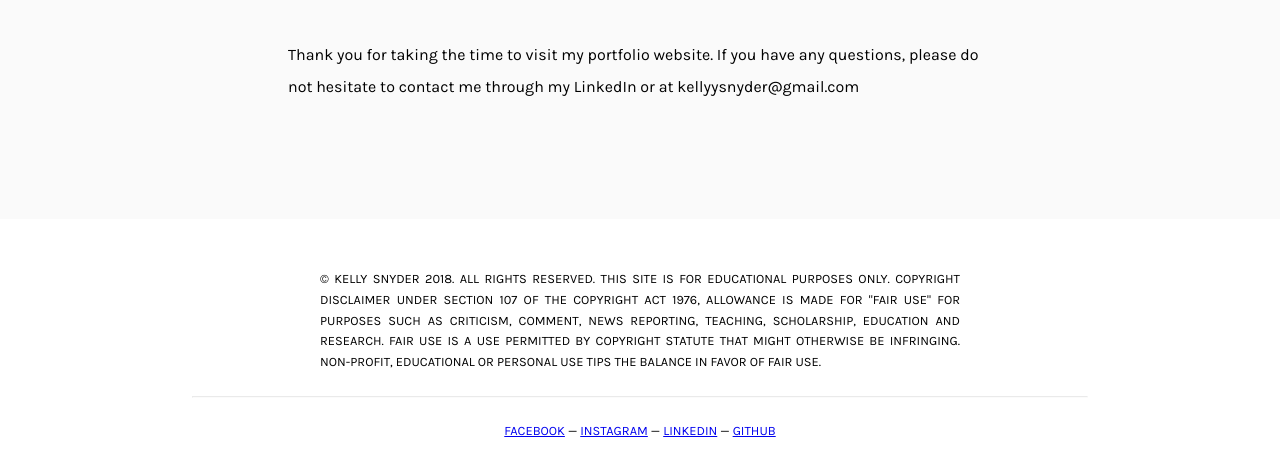
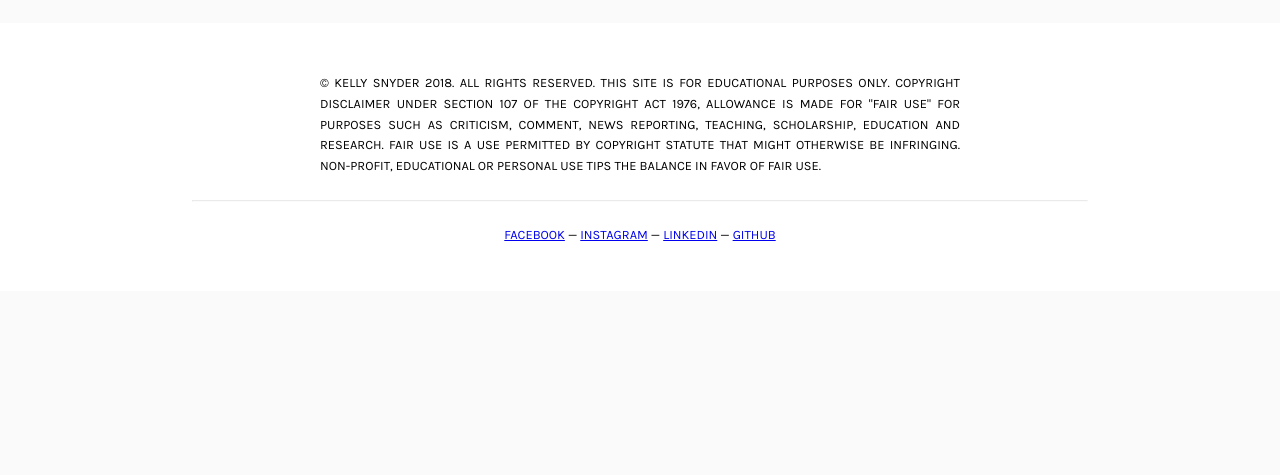
Before and after one commit to kellyasnyder/kellyasnyder.github.io, a plain HTML site: page index.html in a window 1280 px wide. Shown: the part 1137-1612 px from the top of the page. After the commit the page ends 1428 px from the top, so only its background shows below. Drawn offline with Linux system fonts and the light colour scheme.

Commit message:
updates style

```diff
--- a/CSS/_header.scss
+++ b/CSS/_header.scss
@@ -49,6 +49,6 @@ header {
 }
 
 .headerimg {
-    margin: 25px auto;
+    margin: auto;
     width: 100%;
 }
--- a/CSS/styles.scss
+++ b/CSS/styles.scss
@@ -13,7 +13,7 @@
 body {
     font-family: 'karla', monospace, Arial, Helvetica, sans-serif;
     color: #000;
-    margin: 150px auto auto auto;
+    margin: auto;
     background-color: #fafafa;
     font-size: 1em;
     line-height: 1.3rem;
--- a/index.html
+++ b/index.html
@@ -22,14 +22,6 @@
         <img src="images/icon.png" class="icon" alt="Icon">
     </header>
     <img src="images/banner.png" class="headerimg" alt="Banner Image">
-    <main class="main">
-        <div class="index-main">
-        <p>
-            Thank you for taking the time to visit my portfolio website. If you have any questions, please
-            do not hesitate to contact me through my LinkedIn or at kellyysnyder@gmail.com
-        </p>
-        </div>
-    </main>
     <footer>
         <p>
             <b>&copy; Kelly Snyder 2018. All Rights Reserved.</b> This site is for educational purposes only.
```
